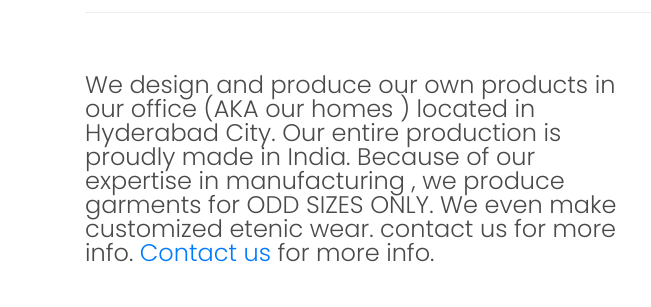
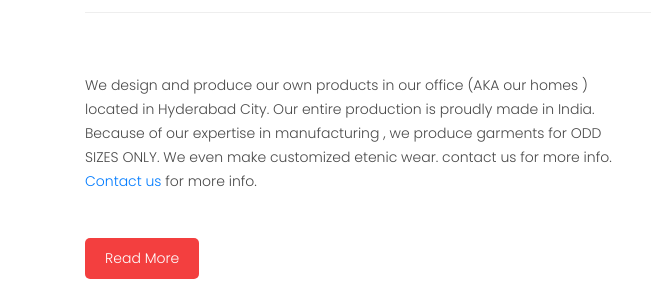
Before and after one commit to Moonlightsculptor88/ODDFIT, a plain HTML site: page index.html in a window 1280 px wide. Shown: the part 767-1074 px from the top of the page, 0-651 px from the left. Drawn offline with Linux system fonts and the light colour scheme.

Commit message:
index change

```diff
--- a/index.html
+++ b/index.html
@@ -109,7 +109,7 @@ https://templatemo.com/tm-546-sixteen-clothing
           </div>
           <div class="col-md-6">
             <div class="left-content">
-              <p style="font-size: 24px;"><a rel="nofollow" href="https://templatemo.com/tm-546-sixteen-clothing" target="_parent"></a> We design and produce our own products in our office (AKA our homes ) located in Hyderabad City. Our entire production is proudly made in India. Because of our expertise in manufacturing , we produce garments for ODD SIZES ONLY. We even make customized etenic wear.
+              <p ><a rel="nofollow" href="https://templatemo.com/tm-546-sixteen-clothing" target="_parent"></a> We design and produce our own products in our office (AKA our homes ) located in Hyderabad City. Our entire production is proudly made in India. Because of our expertise in manufacturing , we produce garments for ODD SIZES ONLY. We even make customized etenic wear.
                 contact us for more info. <a rel="nofollow" href="https://templatemo.com/contact">Contact us</a> for more info.</p>
               <!-- <ul class="featured-list">
                 <li><a href="#">Lorem ipsum dolor sit amet</a></li>
```
